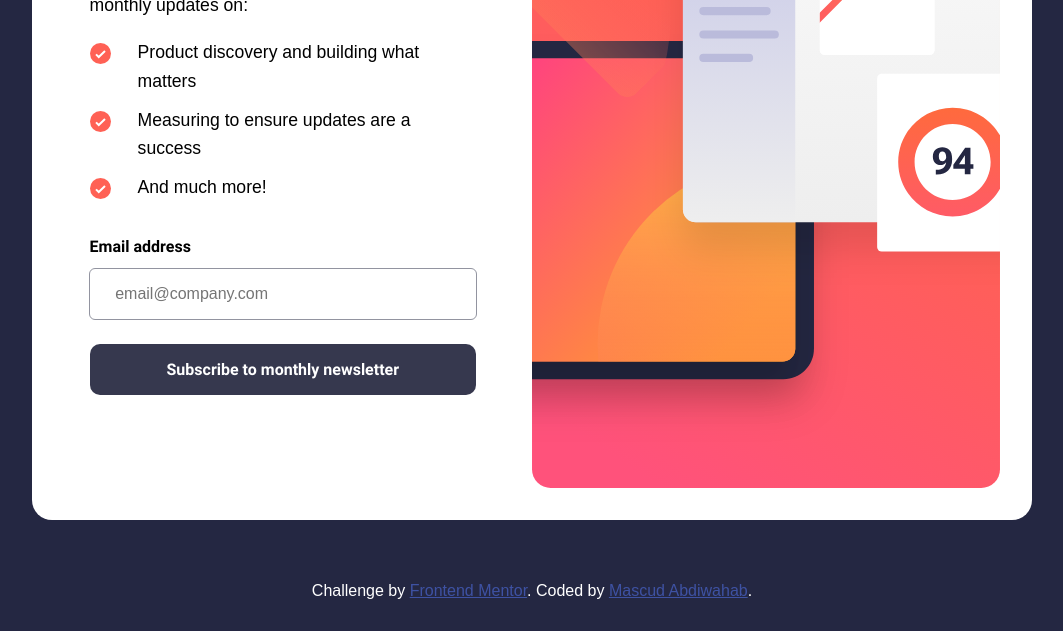
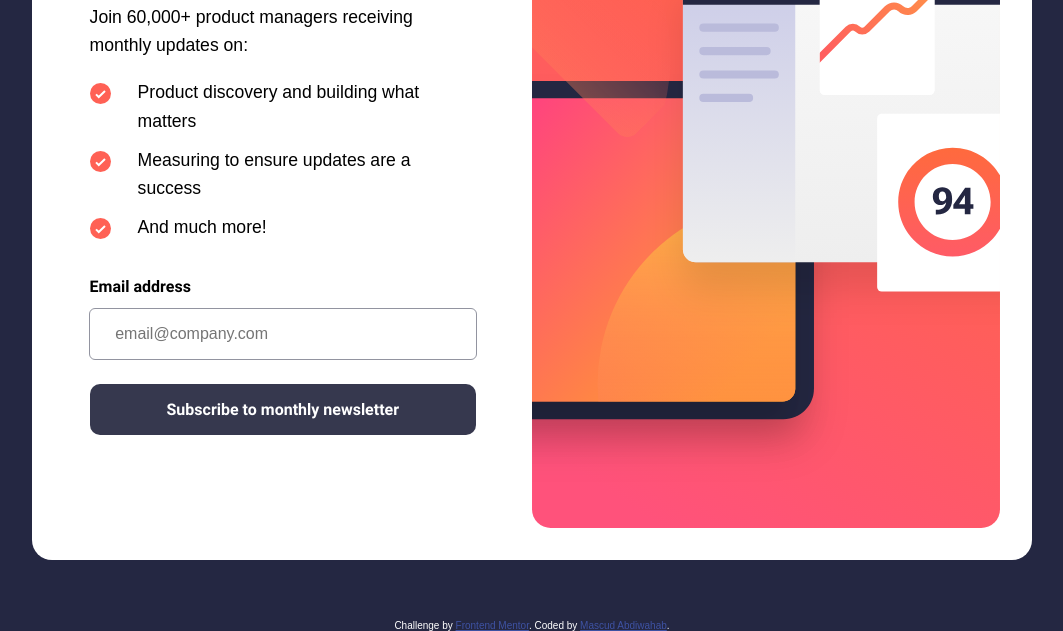
Before and after one commit to mesutabdiwahab/newsletter-sign-up-with-success-message, a plain HTML site: page index.html in a window 1280 px wide. Shown: the part 269-900 px from the top of the page, without its empty margins (108-1171 px from the left). Drawn offline with Linux system fonts and the light colour scheme.

Commit message:
stick attribution to bottom

```diff
--- a/index.html
+++ b/index.html
@@ -13,7 +13,12 @@
 
   <!-- Feel free to remove these styles or customise in your own stylesheet 👍 -->
   <style>
-    .attribution { font-size: 1rem; text-align: center; color:hsl(0, 0%, 100%);;}
+    .attribution {
+      font-size: 10px;
+      text-align: center;
+      position: absolute;
+      bottom: 0;
+    }
     .attribution a { color: hsl(228, 45%, 44%); cursor: pointer;}
   </style>
 </head>
@@ -56,12 +61,6 @@
       <button type="submit" class="btn-secondary">Dismiss message</button>
     </section>
   </div>
-
-
-
-
-
-
   <div class="attribution">
     Challenge by <a href="https://www.frontendmentor.io?ref=challenge" target="_blank">Frontend Mentor</a>.
     Coded by <a href="https://www.frontendmentor.io/profile/mesutabdiwahab">Mascud Abdiwahab</a>.
--- a/style.css
+++ b/style.css
@@ -23,6 +23,7 @@ html{
   margin: 0;
 }
 body{
+  position: relative;
   min-height: 100vh;
   font-family: 'Roboto-Regular', sans-serif;
 }
@@ -231,7 +232,10 @@ img[alt="success"]{
     align-self: flex-end;
   }
 }
-
+.attribution{
+  width: 100%;
+  color: hsl(5, 10%, 0%);
+}
 
 /* Labtop design */
 @media screen and (min-width: 769px) {
@@ -271,4 +275,8 @@ img[alt="success"]{
     width: 100%;
     height: 100%;
   }
+  .attribution{
+    color: var(--White);
+    font-size: 1rem;
+  }
 }
```
